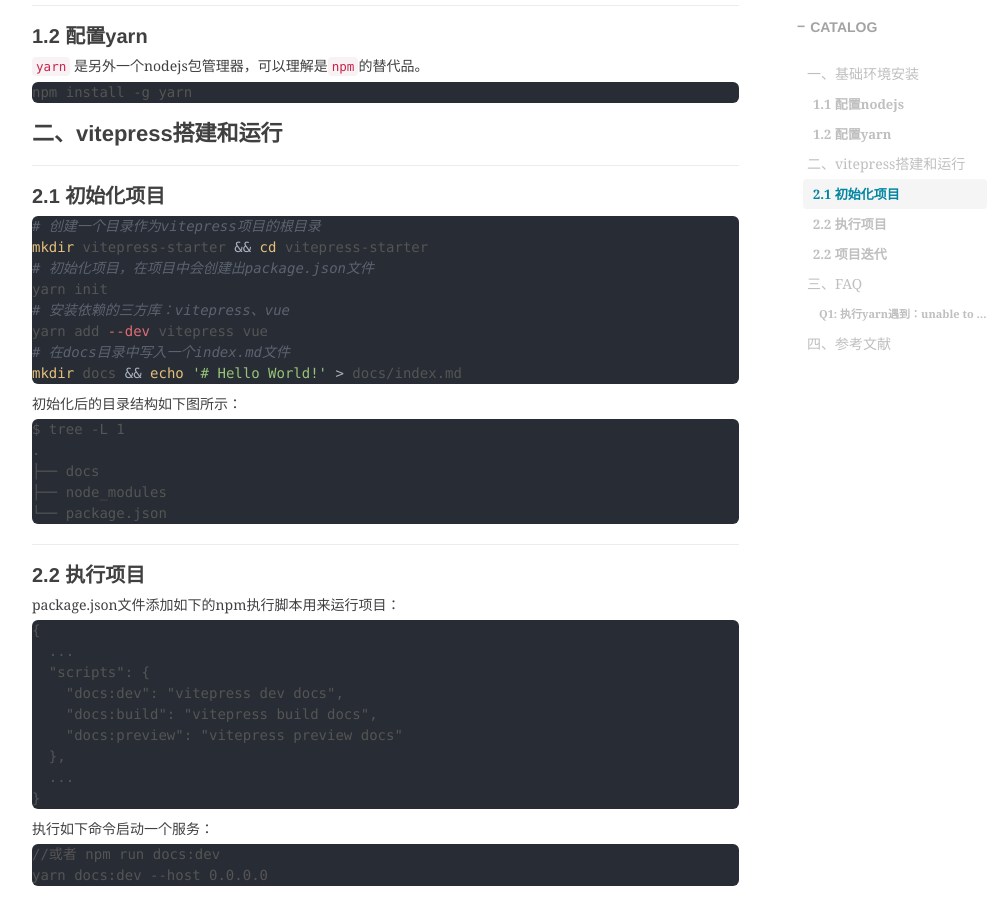
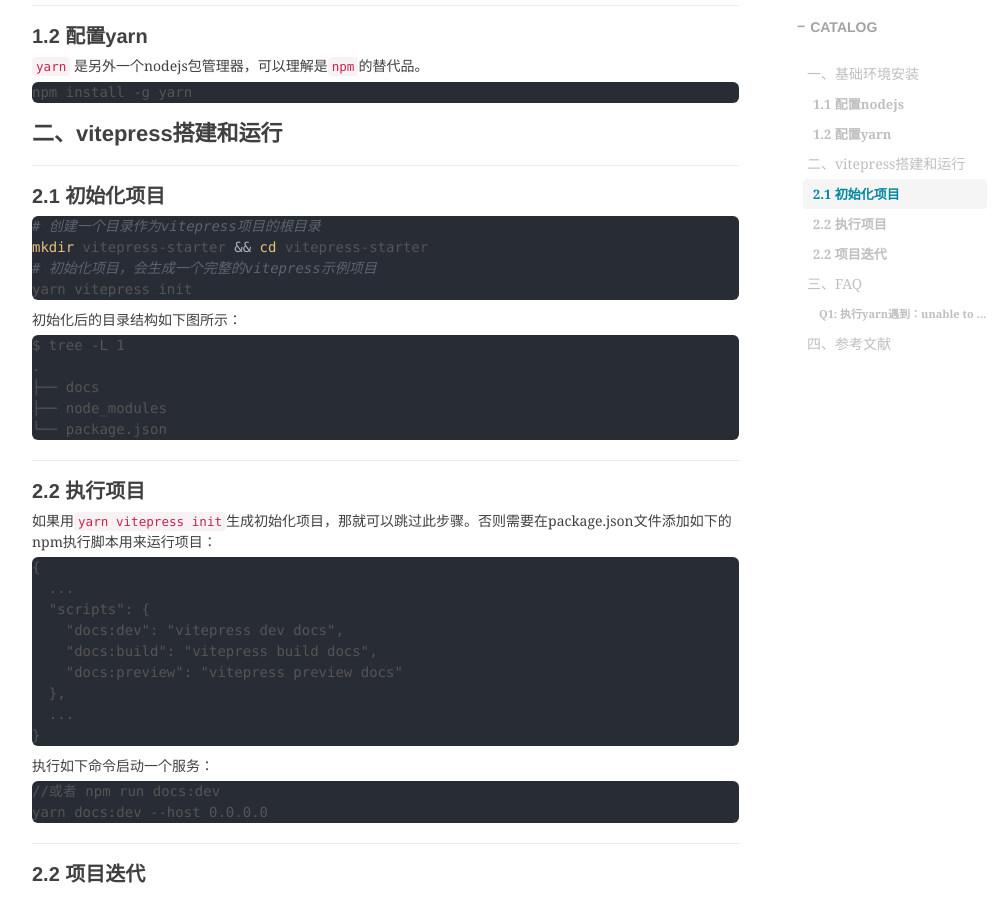
Before and after one commit to shihai1991/shihai1991.github.io, a Jekyll site: the page built from _posts/2023-04-26-零基础搭建vitepress.md, in a window 1280 px wide and 900 px high, scrolled down 821 px. Shown: the whole window, without its empty margins (233-1237 px from the left). Built offline with Jekyll 4.4.1, drawn with Linux system fonts in a browser that asks for light colours; nearby versions of some CDN libraries; comment, search, counter and statistics services are not loaded.

Commit message:
Update 2023-04-26-零基础搭建vitepress.md

````diff
--- a/_posts/2023-04-26-零基础搭建vitepress.md
+++ b/_posts/2023-04-26-零基础搭建vitepress.md
@@ -36,12 +36,8 @@
 ```shell
 # 创建一个目录作为vitepress项目的根目录
 mkdir vitepress-starter && cd vitepress-starter
-# 初始化项目，在项目中会创建出package.json文件
-yarn init
-# 安装依赖的三方库：vitepress、vue
-yarn add --dev vitepress vue
-# 在docs目录中写入一个index.md文件
-mkdir docs && echo '# Hello World!' > docs/index.md
+# 初始化项目，会生成一个完整的vitepress示例项目
+yarn vitepress init
 ```
 初始化后的目录结构如下图所示：
 ```
@@ -53,7 +49,7 @@
 ```
 
 ## 2.2 执行项目
-package.json文件添加如下的npm执行脚本用来运行项目：
+如果用`yarn vitepress init`生成初始化项目，那就可以跳过此步骤。否则需要在package.json文件添加如下的npm执行脚本用来运行项目：
 ```
 {
   ...
````
